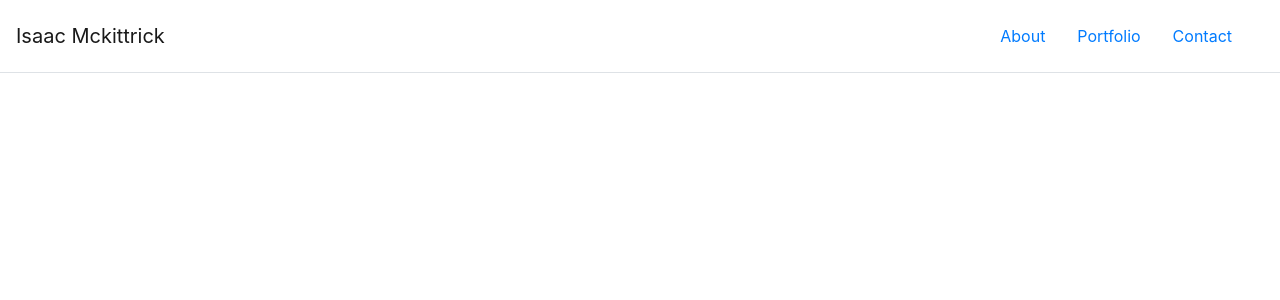
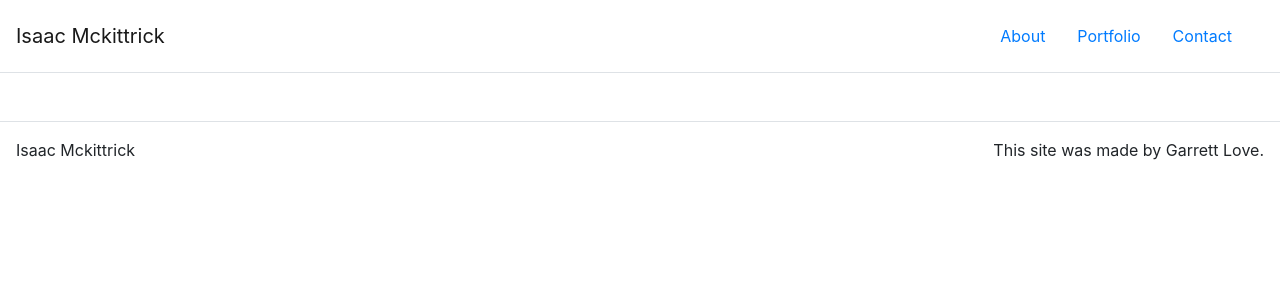
Before and after one commit to Isaacm23/reactPort, a React (Create React App) app in the folder reactportfolio/: page /contact in a window 1280 px wide. Shown: the top 300 px of the page. Built offline with nearby package versions, Linux system fonts and the light colour scheme.

Commit message:
added footer

```diff
--- a/reactportfolio/src/App.js
+++ b/reactportfolio/src/App.js
@@ -4,7 +4,7 @@
 import { Container, NavbarBrand } from 'react-bootstrap';
 import Navbar from 'react-bootstrap/Navbar';
 import Nav from 'react-bootstrap/Navbar'
-// import Footer from './components/Footer';
+import Footer from './components/Footer';
 // import PortfolioPage from './pages/PortfolioPage';
 // import AboutPage from './pages/AboutPage';
 // import ContactPage from './pages/ContactPage';
@@ -61,7 +61,7 @@
           <Route path="/portfolio" render={() => <PortfolioPage title={this.state.portfolio.title} />} />
           <Route path="/contact" render={() => <ContactPage title={this.state.contact.title} />} /> */}
 
-          {/* <Footer /> */}
+          <Footer />
 
         </Container>
       </Router>
--- a/reactportfolio/src/components/Footer.js
+++ b/reactportfolio/src/components/Footer.js
@@ -1,7 +1,25 @@
-import React from 'react'
+import React from 'react';
+import Container from 'react-bootstrap/Container';
+import Row from 'react-bootstrap/Row';
+import Col from 'react-bootstrap/Col';
 
-function Footer(){
+function Footer() {
 
-};
+    return(
+        <footer className="mt-5">
+            <Container fluid={true}>
+                <Row className="border-top justify-content-between p-3">
+                    <Col className="p-0" md={4} sm={10}>
+                        Isaac Mckittrick
+                    </Col>
+                    <Col className="p-0 d-flex justify-content-end" md={3}>
+                        This site was made by Garrett Love.
+                    </Col>
+                </Row>
+            </Container>
+        </footer>
+    );
 
-export defaults Footer;
+}
+
+export default Footer;
```
